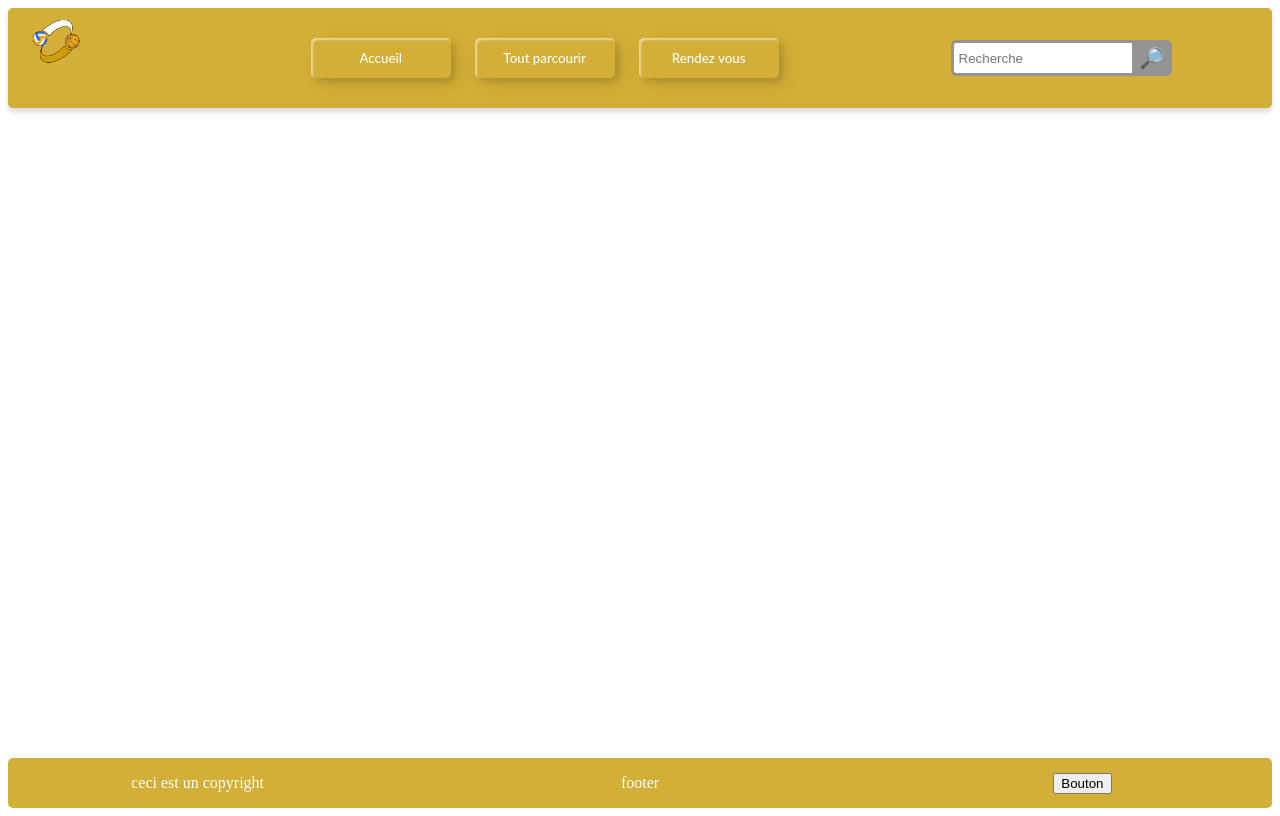
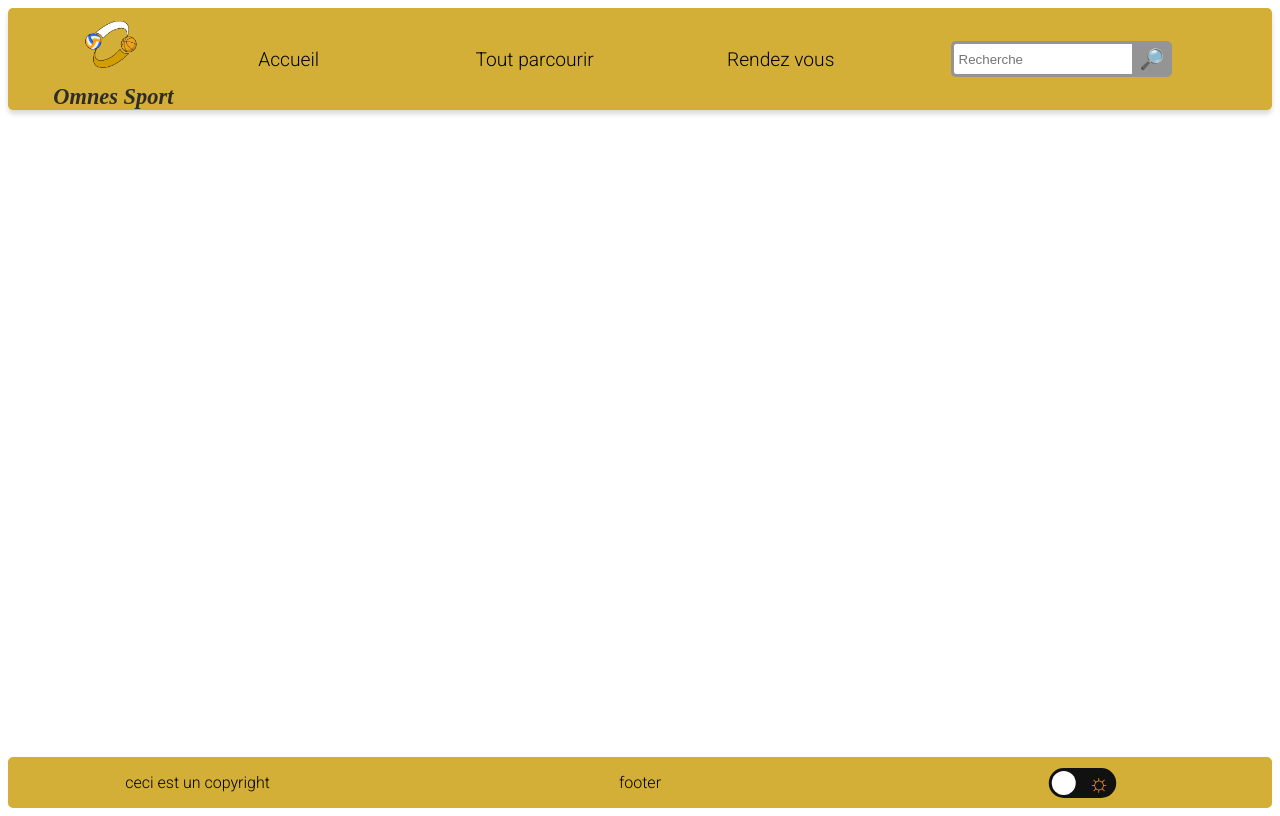
Before and after one commit to Margaux-code/web, a PHP site: page /base.html in a window 1280 px wide. Run offline with PHP 8.4, Linux system fonts and the light colour scheme.

Commit message:
base finie
Dark et responsive

```diff
--- a/base.html
+++ b/base.html
@@ -3,26 +3,28 @@
 
 <head>
     <title>Base</title>
-    <meta name="viewport" content="text/html; charset=utf-8" />
+    <meta name="viewport" content="width=device-width, initial-scale=1.0, text/html; charset=utf-8" />
     <link rel="stylesheet" href="style_base.css">
     <script type="text/javascript" src="script_base.js"></script>
     <script src="https://ajax.googleapis.com/ajax/libs/jquery/3.6.0/jquery.min.js"></script>
+    <link href="https://fonts.googleapis.com/css2?family=Roboto:wght@300&display=swap" rel="stylesheet">
 </head>
 
 <body>
     <div class="page">
         <div class="haut">
-            <div class="logo">
-                <img id="img_logo" src="Image/Logo_Omnes_Sport_bordure.png">
+            <div class="logo_slogan">
+                <div class="logo">
+                    <img id="img_logo" src="Image/Logo_Omnes_Sport_bordure.png">
+                </div>
+                <div class="slogan"  id="slogan">
+                    <span class="text_slogan">Omnes Sport</span>
+                </div>
             </div>
-            <div class="nav">
-                <table class="table_button">
-                    <tr>
-                        <td><button class="nav-button" id="accueil">Accueil</button></td>
-                        <td><button class="nav-button" id="parcourir">Tout parcourir</button></td>
-                        <td><button class="nav-button" id="rdv">Rendez vous</button></td>
-                    </tr>
-                </table>
+            <div class="div_button">
+                <button class="nav-button" id="accueil">Accueil</button>
+                <button class="nav-button" id="parcourir">Tout parcourir</button>
+                <button class="nav-button" id="rdv">Rendez vous</button>
             </div>
             <div class="search-box">
                 <input type="text" name="input" id="search-bar" class="search" placeholder="Recherche">
@@ -34,10 +36,21 @@
 
         </div>
 
-        <div class="footer">
-            <div class="copyright"><p>ceci est un copyright</p></div>
-            <div class="text"><p>footer</p></div>
-            <div class="button-dark"><button id="dark-mode">Bouton</button></div>
+        <div class="footer" id="footer">
+            <div class="copyright">
+                <p>ceci est un copyright</p>
+            </div>
+            <div class="text">
+                <p>footer</p>
+            </div>
+            <div class="button-dark">
+                <input type="checkbox" class="checkbox" id="checkbox" onclick="changeColor()">
+                <label for="checkbox" class="label">
+                    <span class="moon">&#9789;</span>
+                    <span class="sun">&#9788;</span>
+                    <div class="ball"></div>
+                </label>
+            </div>
         </div>
     </div>
 </body>
--- /dev/null
+++ b/script_base.js
@@ -0,0 +1,50 @@
+var rayon = document.getElementsByClassName("rayon");
+
+function changeColor() {
+    if(document.body.style.background == "black"){
+        changeToWhite();
+    }
+    else{
+        changeToBlack();
+    }
+}
+
+function changeToWhite() {
+    var slogan = document.getElementById("slogan");
+    var button = document.getElementsByClassName("nav-button");
+    var footer = document.getElementById("footer");
+    var search_bar = document.getElementById("search-bar");
+    var search_button = document.getElementById("searchbutton");
+
+    document.body.style.background = 'white';
+    footer.style.color = 'black';
+    slogan.style.color = 'rgb(46, 44, 41)';
+    search_bar.style.border = '3px solid rgb(148, 148, 148)';
+    search_bar.style.background = 'white';
+    search_button.style.border = '1px solid rgb(148, 148, 148)';
+    search_button.style.background = 'rgb(148, 148, 148)';
+
+    for(let i=0; i<button.length; i++){
+        button[i].style.color = 'black';
+    }
+}
+
+function changeToBlack() {
+    var slogan = document.getElementById("slogan");
+    var button = document.getElementsByClassName("nav-button");
+    var footer = document.getElementById("footer");
+    var search_bar = document.getElementById("search-bar");
+    var search_button = document.getElementById("searchbutton");
+
+    document.body.style.background = 'black';
+    footer.style.color = 'white';
+    slogan.style.color = 'white';
+    search_bar.style.border = '3px solid rgb(28, 28, 28)';
+    search_bar.style.background = 'lightgrey';
+    search_button.style.border = '1px solid rgb(28, 28, 28)';
+    search_button.style.background = 'rgb(28, 28, 28)';
+
+    for(let i=0; i<button.length; i++){
+        button[i].style.color = 'white';
+    }
+}
--- a/style_base.css
+++ b/style_base.css
@@ -1,12 +1,18 @@
+body {
+    background: white;
+}
+
 .page {
-    min-height: 100vh; /* hauteur minimale égale à 100% du viewport */
+    min-height: 100vh;
+    /* hauteur minimale égale à 100% du viewport */
     display: flex;
     flex-direction: column;
+
 }
 
 .haut {
     width: 100%;
-    height: 100px;
+    height: 120%;
     background: #D4AF37;
     display: flex;
     box-shadow:
@@ -21,91 +27,111 @@
 .footer {
     width: 100%;
     background-color: #D4AF37;
-    color: white;
+    color: black;
     text-align: center;
     border-radius: 5px;
     display: flex;
+    font-family: 'Roboto';
+
     justify-content: space-between;
 }
 
 /* TOP */
 /* Logo */
-.logo{
+.logo_slogan {
+    flex: 1;
     flex-grow: 1;
+    width: 100%;
+    display: flex;
+    flex-direction: column;
+    text-align: center;
+    align-items: center;
+    font-weight: 550;
+    font-style: italic;
+    font-size: 140%;
+
+
+
+}
+
+.slogan {
+    flex: 1;
+}
+
+#slogan {
+    color: rgb(46, 44, 41);
+}
+
+.logo {
+    flex: 2;
+    width: 100%;
+    height: auto;
+    min-width: 100px;
 }
 
 #img_logo {
-    left: 2%;
-    width: 5%;
     height: auto;
-    position: fixed;
+    max-width: 70px;
+    width: 50%;
+}
+
+.text_slogan {
+    width: 100%;
+    height: auto;
 }
 
 /* Boutons de navigations */
-.nav {
+.div_button {
     flex-grow: 1;
     display: flex;
+    justify-content: space-between;
+    flex: 3;
+    display: flex;
+    width: 100%;
     align-items: center;
-    justify-content: center;
-    flex: 3;
-}
-
-.table_button {
-    width: 10%;
-    position: absolute;
 }
 
 .nav-button {
-    background-color:#D4AF37;
-    margin-left: 20px;
-    width: 140px;
-    height: 40px;
-    color: white;
+    background: #D4AF37;
+    width: 20%;
+    min-width: 140px;
+    height: auto;
+    color: black;
     border-radius: 5px;
-    padding: 10px 25px;
-    font-family: 'Lato', sans-serif;
+    font-size: 120%;
+    font-family: 'Roboto', serif;
     font-weight: 500;
-    background: transparent;
     cursor: pointer;
-    transition: all 0.3s ease;
     position: relative;
     display: inline-block;
-    box-shadow: inset 2px 2px 2px 0px rgba(255, 255, 255, .5),
-        7px 7px 20px 0px rgba(0, 0, 0, .1),
-        4px 4px 5px 0px rgba(0, 0, 0, .1);
     outline: none;
     border: none;
 }
 
-.nav-button:after {
-    position: absolute;
-    width: 0;
-    height: 100%;
-    top: 0;
-    left: 0;
-    direction: rtl;
-    z-index: -1;
-    box-shadow:
-        -7px -7px 20px 10px #fff9,
-        -4px -4px 5px 10px #fff9,
-        7px 7px 20px 10px #0002,
-        4px 4px 5px 10px #0001;
-    transition: all 0.6s ease;
+.nav-button:hover {
+    color: white;
 }
 
-.nav-button:hover {
-    color: black;
-    transition: all 0.3s ease;
+.nav-button:after {
+    content: '';
+    position: absolute;
+    width: 100%;
+    transform: scaleX(0);
+    height: 1px;
+    bottom: 0;
+    left: 0;
+    background-color: white;
+    transform-origin: bottom right;
+    transition: transform 0.25s ease-out;
 }
 
 .nav-button:hover:after {
-    left: auto;
-    right: 0;
-    width: 100%;
+    transform: scaleX(1);
+    transform-origin: bottom left;
 }
 
 .nav-button:active {
-    top: 2px;
+    transform: translateY(2px);
 }
 
 /* Barre de recherche */
@@ -126,6 +152,7 @@
     border-radius: 5px 0 0 5px;
     outline: none;
     color: black;
+    background: white;
 }
 
 #searchbutton {
@@ -149,16 +176,31 @@
         flex-direction: column;
     }
 
-    #logo {
-        flex: 1;
+    .logo_slogan {
+        flex-direction: row;
+        align-items: center;
+        justify-content: space-around;
     }
 
-    #nav {
-        flex: 2;
+    .logo {
+        max-width: 50px;
     }
 
-    #search-box {
+    .nav-button {
+        margin-bottom: 2%;
+    }
+
+    .search-box {
         flex: 2;
+        margin-bottom: 2%;
+    }
+}
+
+@media screen and (max-width: 500px) {
+    .div_button {
+        flex-direction: column;
+
+
     }
 }
 
@@ -177,3 +219,58 @@
     align-items: center;
     justify-content: center;
 }
+
+.checkbox {
+    opacity: 0;
+    position: absolute;
+}
+
+.label {
+    background-color: #111;
+    display: flex;
+    align-items: center;
+    justify-content: space-between;
+    border-radius: 50px;
+    position: relative;
+    padding: 5px;
+    width: 35px;
+    height: 10px;
+    transform: scale(1.5);
+}
+
+.ball {
+    background-color: #fff;
+    border-radius: 50%;
+    position: absolute;
+    top: 2px;
+    left: 2px;
+    height: 16px;
+    width: 16px;
+    transition: transform 0.2s linear;
+}
+
+.checkbox:checked+.label .ball {
+    transform: translateX(24px);
+}
+
+.moon {
+    position: absolute;
+    top: 5px;
+    left: 2px;
+    height: 16px;
+    width: 16px;
+    color: #f1c40f;
+    transform: rotate(180deg);
+}
+
+.sun {
+    position: absolute;
+    top: 0;
+    left: 26px;
+    height: 15px;
+    width: 15px;
+    color: #f39c12;
+}
+
+
+/* Carroussel*/
```
Also changed, not shown: accueil.html (+77 -18 lines).
